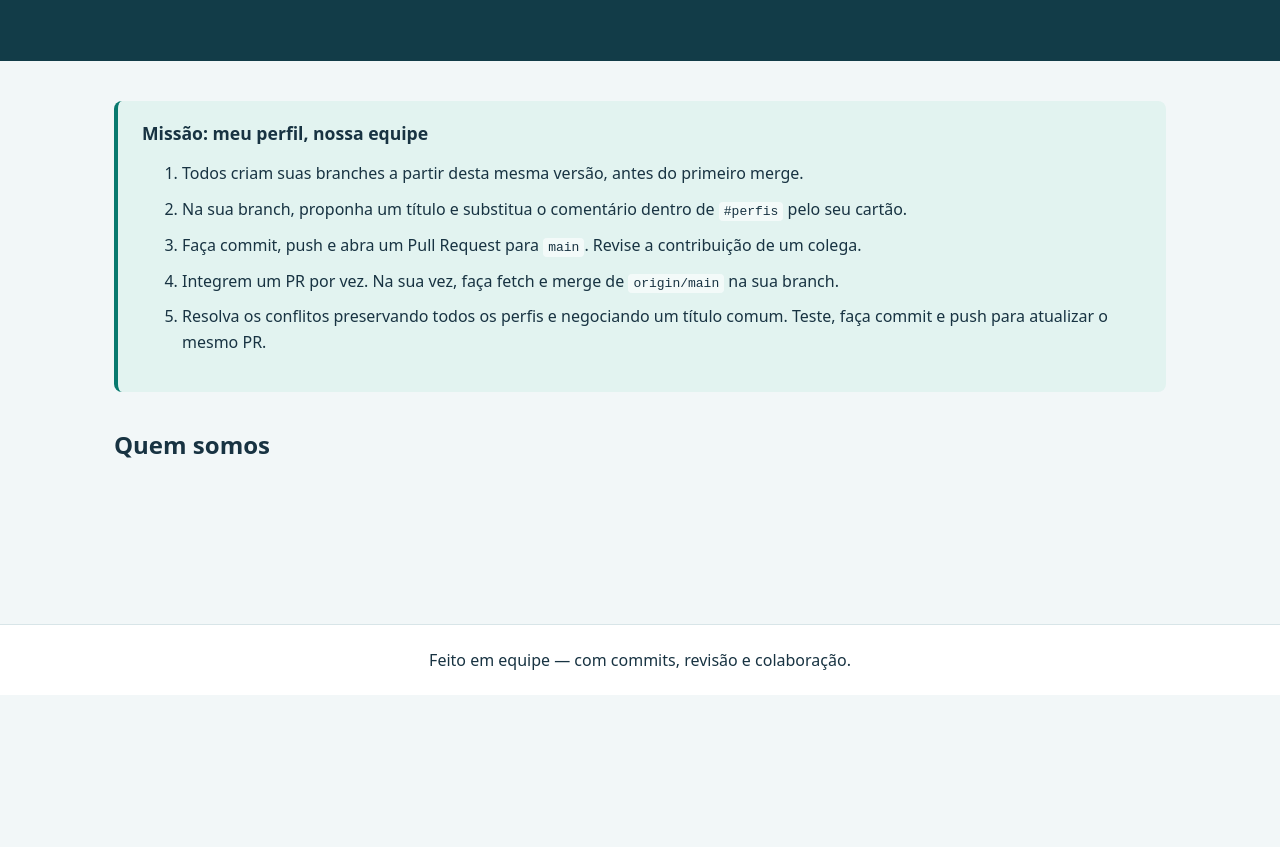
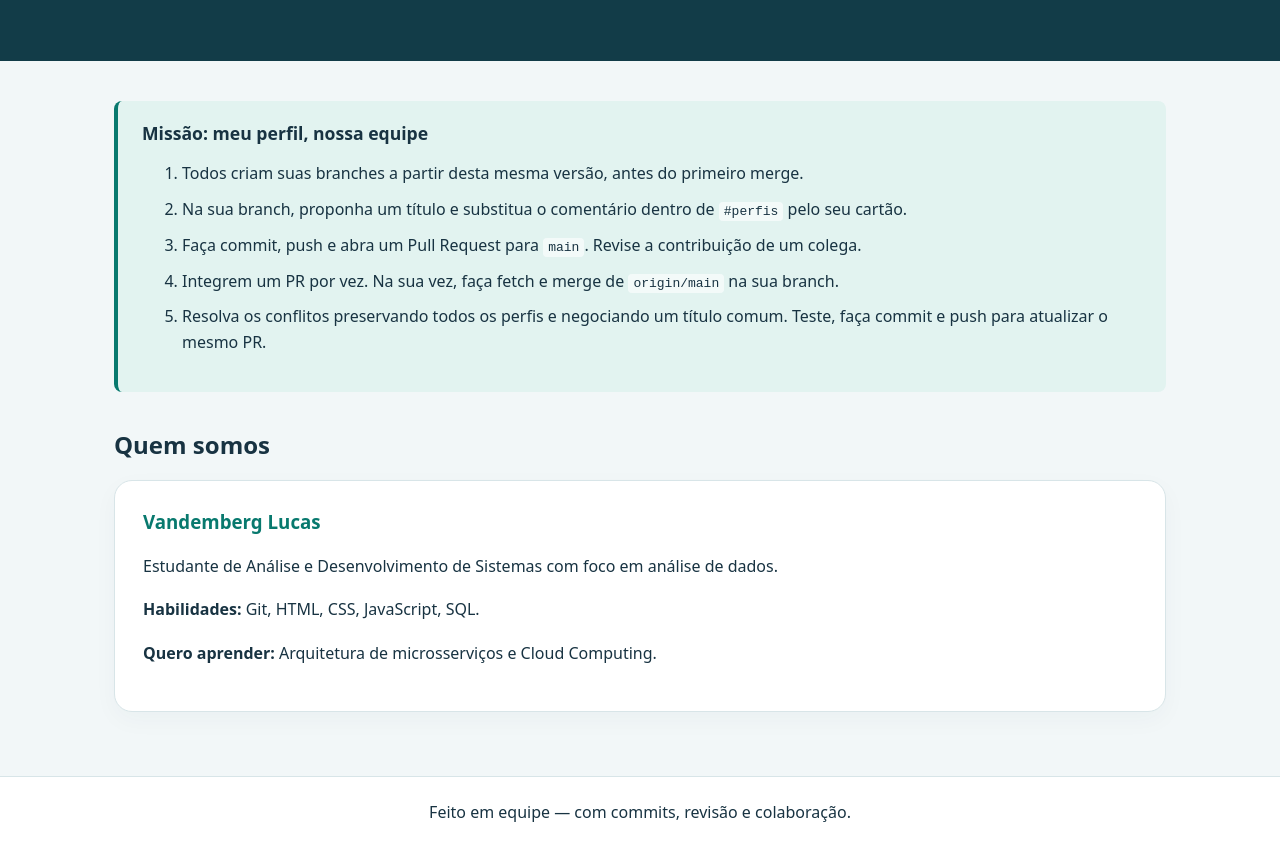
Before and after one commit to Bruna-Suassuna/Atividade-01-Jeremias-PI, a plain HTML site: page index.html in a window 1280 px wide. Shown: the part 251-1098 px from the top of the page. Before the commit the page ends 946 px from the top, so only its background shows below. Drawn offline with Linux system fonts and the light colour scheme.

Commit message:
Feat: Perfil Vandemberg

```diff
--- a/index.html
+++ b/index.html
@@ -28,7 +28,7 @@
   <header>
     <span class="etiqueta">Laboratório de Git + GitHub</span>
     <!-- DESAFIO 1: cada aluno substitui o título abaixo por sua proposta. -->
-    <h1>Conheça nossa equipe</h1>
+    <h1>Conheça o Grupo Authenticode</h1>
     <p>Uma página construída em conjunto. Cada perfil representa uma contribuição; cada revisão ajuda a equipe a crescer.</p>
   </header>
 
@@ -47,7 +47,12 @@
     <h2>Quem somos</h2>
     <!-- DESAFIO 2: todos substituem o MESMO comentário abaixo, sem acrescentar o cartão fora desta seção. -->
     <section id="perfis" aria-label="Perfis dos integrantes">
-      <!-- SUBSTITUIR POR PERFIS -->
+      <article class="perfil">
+      <h3>Vandemberg Lucas</h3>
+      <p>Estudante de Análise e Desenvolvimento de Sistemas com foco em análise de dados.</p>
+      <p><strong>Habilidades:</strong> Git, HTML, CSS, JavaScript, SQL.</p>
+      <p><strong>Quero aprender:</strong> Arquitetura de microsserviços e Cloud Computing.</p>
+</article>
     </section>
 
     <!-- MODELO: copie este cartão para substituir o comentário dentro de #perfis.
```
